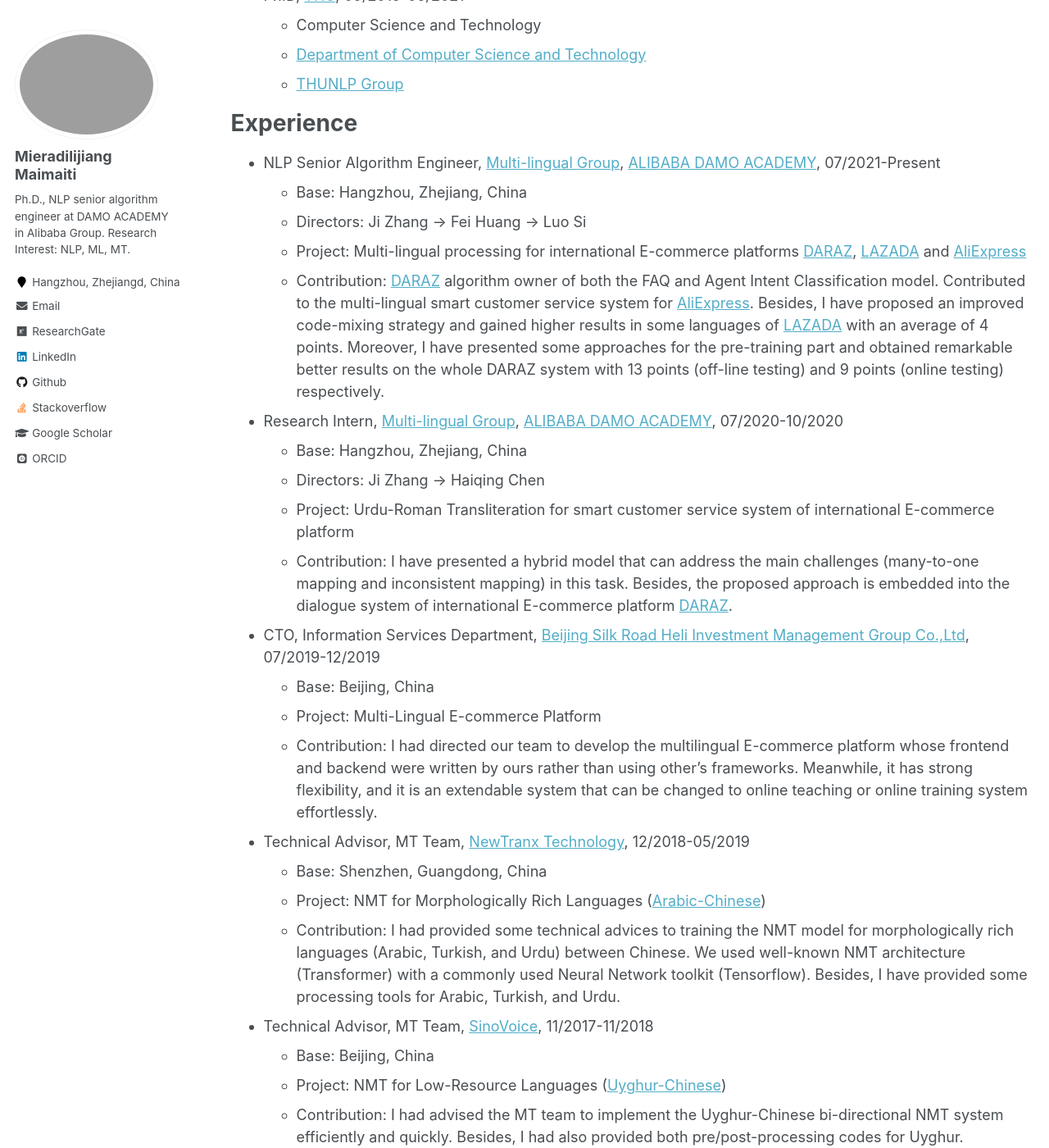
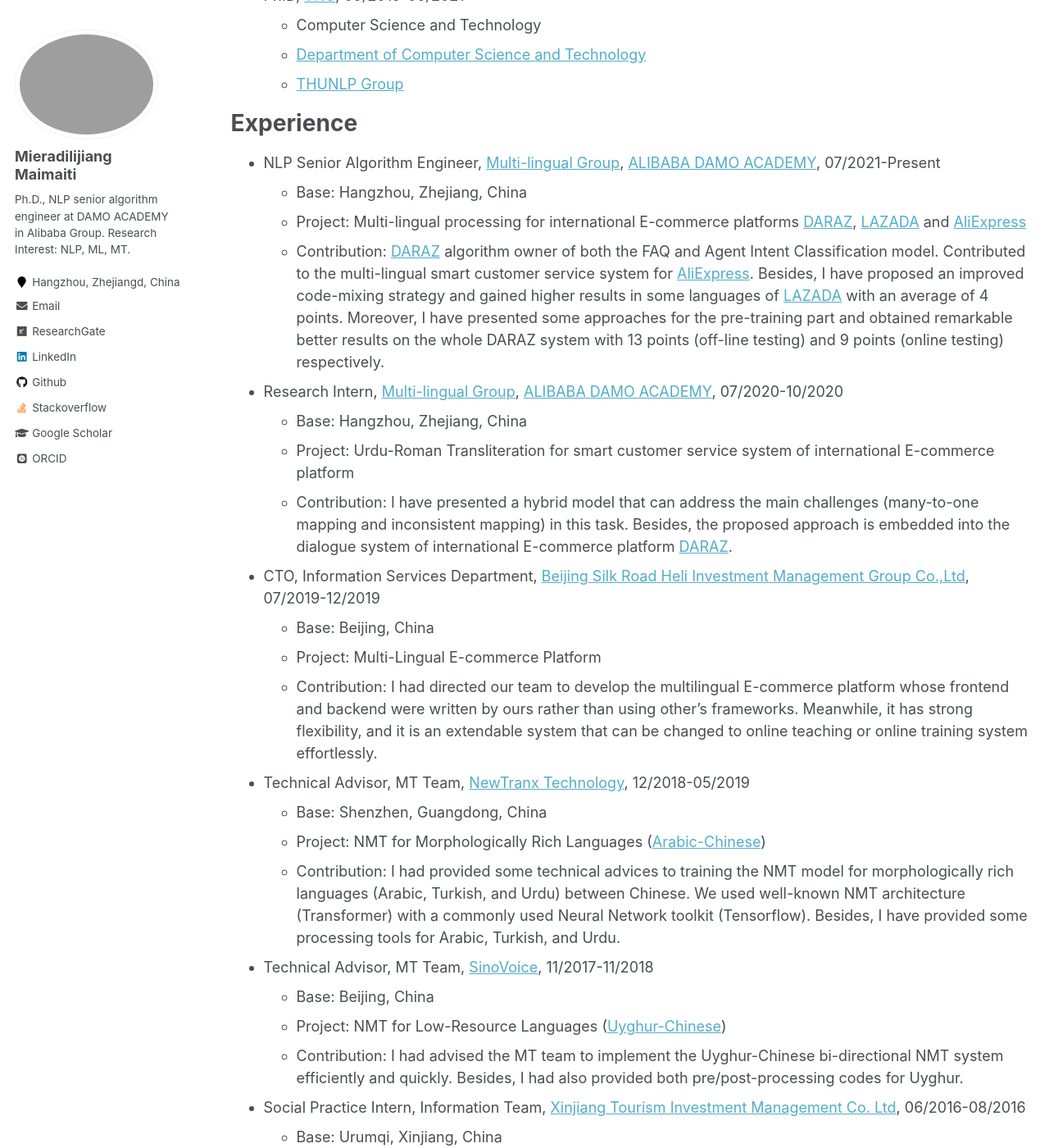
Before and after one commit to miradel51/miradel51.github.io, a Jekyll site: the page built from _pages/cv.md, in a window 1280 px wide and 1400 px high, scrolled down 732 px. Shown: the whole window at 82% size. Built offline with Jekyll 4.4.1, drawn with Linux system fonts in a browser that asks for light colours; some web fonts are replaced.

Commit message:
update cv.md
revised some info from experience part.

```diff
--- a/_pages/cv.md
+++ b/_pages/cv.md
@@ -36,57 +36,68 @@ Experience
 ======
 * NLP Senior Algorithm Engineer, [Multi-lingual Group](https://damo.alibaba.com/labs/language-technology), [ALIBABA DAMO ACADEMY](https://damo.alibaba.com/), 07/2021-Present
   * Base: Hangzhou, Zhejiang, China
-  * Directors: Ji Zhang &rarr; Fei Huang &rarr;  Luo Si
+  <!--- * Directors: Ji Zhang &rarr; Fei Huang &rarr;  Luo Si -->
   * Project: Multi-lingual processing for international E-commerce platforms [DARAZ](https://www.daraz.pk/), [LAZADA](https://www.lazada.com/en/) and [AliExpress](https://www.aliexpress.com/)
   * Contribution: [DARAZ](https://www.daraz.pk/) algorithm owner of both the FAQ and Agent Intent Classification model. Contributed to the multi-lingual smart customer service system for [AliExpress](https://www.aliexpress.com/). Besides, I have proposed an improved code-mixing strategy and gained higher results in some languages of [LAZADA](https://www.lazada.com/en/)  with an average of 4 points. Moreover, I have presented some approaches for the pre-training part and obtained remarkable better results on the whole DARAZ system with 13 points (off-line testing) and 9 points (online testing) respectively.
+
 * Research Intern, [Multi-lingual Group](https://damo.alibaba.com/labs/language-technology), [ALIBABA DAMO ACADEMY](https://damo.alibaba.com/), 07/2020-10/2020
   * Base: Hangzhou, Zhejiang, China
-  * Directors: Ji Zhang &rarr; Haiqing Chen
+  <!--- * Directors: Ji Zhang &rarr; Haiqing Chen -->
   * Project: Urdu-Roman Transliteration for smart customer service system of international E-commerce platform
   * Contribution: I have presented a hybrid model that can address the main challenges (many-to-one mapping and inconsistent mapping) in this task.
 Besides, the proposed approach is embedded into the dialogue system of international E-commerce platform [DARAZ](https://www.daraz.pk/).
+
 * CTO, Information Services Department, [Beijing Silk Road Heli Investment Management Group Co.,Ltd](https://www.helibazar.com/index.html), 07/2019-12/2019
   * Base: Beijing, China
   * Project: Multi-Lingual E-commerce Platform
   * Contribution: I had directed our team to develop the multilingual E-commerce platform whose frontend and backend were written by ours rather than using other's frameworks.
 Meanwhile, it has strong flexibility, and it is an extendable system that can be changed to online teaching or online training system effortlessly.
+
 * Technical Advisor, MT Team, [NewTranx Technology](http://www.newtranx.com/), 12/2018-05/2019
   * Base: Shenzhen, Guangdong, China
   * Project: NMT for Morphologically Rich Languages ([Arabic-Chinese](https://fanyi.newtranx.com/?lng=cn#/onTrans))
   * Contribution: I had provided some technical advices to training the NMT model for morphologically rich languages (Arabic, Turkish, and Urdu) between Chinese. We used well-known NMT architecture (Transformer) with a commonly used Neural Network toolkit (Tensorflow). Besides, I have provided some processing tools for Arabic, Turkish, and Urdu.
+
 * Technical Advisor, MT Team, [SinoVoice](https://www.sinovoice.com/), 11/2017-11/2018
   * Base: Beijing, China
   * Project: NMT for Low-Resource Languages ([Uyghur-Chinese](https://translate.aicloud.com/))
   * Contribution: I had advised the MT team to implement the Uyghur-Chinese bi-directional NMT system efficiently and quickly. Besides, I had also provided both pre/post-processing codes for Uyghur.
+
 * Social Practice Intern, Information Team, [Xinjiang Tourism Investment Management Co. Ltd](http://www.xinhuanet.com/travel/2019-09/06/c_1124969030.htm), 06/2016-08/2016
   * Base: Urumqi, Xinjiang, China
-  * Director: Nan Zhu
+  <!--- * Director: Nan Zhu -->
   * Project: THU College Summer Social Practice Activities
   * Contribution: In this project, I had presented a technical report for providing the multi-lingual service. Besides, I also designed the main architectures of spoken translation by combining ASR and TTS for the project "Smart Tourism".
+
 * NLP Researcher (Apprenticeship), [THUNLP Group](https://nlp.csai.tsinghua.edu.cn/), [Department of Computer Science and Technology](http://www.cs.tsinghua.edu.cn/csen/), 09/2015 - 06/2021
   * Base: Beijing, China
   * Mentor: [Prof. MaoSong Sun](https://nlp.csai.tsinghua.edu.cn/staff/sms/), [Prof. Yang Liu](https://nlp.csai.tsinghua.edu.cn/~ly/)
   * Project: Cross-lingual Information Retrieval system and Low-Resource Languages NMT system
   * Contribution: I had developed a cross-lingual information retrieval system between minority languages (Uyghur, Tibetan, Mongolian) and Chinese. I have also developed NMT online demo for LRLs ([demo](http://101.6.5.207:5152/)).
+
 * Visited Scholar, [Machine Intelligence and Translation Lab](http://mitlab.hit.edu.cn/main.htm), [HIT](http://www.hit.edu.cn/), 09/2014-10/2014
   * Base: Harbin, Heilongjiang, China
   * Mentor: [Dr. Conghui Zhu](http://mitlab.hit.edu.cn/2018/0608/c9183a210166/page.htm)
   * Project: Uyghur-Chinese Statistical Machine Translation (SMT)
   * Task: Learn related techniques about SMT, such as learning open-source system MOSES, learn how to train, how to tune the model, how to optimize, and how to deploy the trained model on the webserver. Meanwhile, I have been taught the CRF model by [Dr. Conghui Zhu](http://mitlab.hit.edu.cn/2018/0608/c9183a210166/page.htm). Besides, I also improved my Linux skills in their Lab.
+
 * Software Engineer, Information Team, Xinjiang Tiznap Information Technology Co. Ltd, 04/2013-11/2013
   * Base: Urumqi, Xinjiang, China
   * Project: Uyghur Search Engine
   * Contribution: I had taken part in the backend development of the Uyghur Information Retrieval System and collected some experiences about the IR system.
+
 * NLP Researcher (Apprenticeship), [Xinjiang Multi-Lingual Information Technology Key Laboratory](http://202.201.242.181:8000/translator/index.html), 09/2012-06/2015
   * Base: Urumqi, Xinjiang, China
   * Mentor: [Prof. Wushouer Silamu](https://ysg.ckcest.cn/html/details/3943/index.html)
   * Project: Uyghur ASR, TTS, Spoken Translation systems
   * Contribution: I had accomplished the Uyghur multi-script TTS model collaborate with my teammates. Meanwhile, we also proposed the Uyghur Voice Controlling ASR model. The last year in my master, we had developed Uyghur-Chinese bi-directional spoken translation system by combing our single separately trained models (Uyghur ASR, TTS, and MT).
+
 * Social Practice Intern, Information Team, Government office, 07/2010-08/2010
   * Base: Kashgar, Xinjiang, China
   * Mentor: Hayrulla
   * Project: XJU College Summer Social Practice Activities
   * Contribution: In this project, we had taught local farmers commonly used techniques and current preferential policies for farmers.
+
 * Software Engineer (Apprenticeship), [Xinjiang Multi-Lingual Information Technology Key Laboratory](http://202.201.242.181:8000/translator/index.html), 11/2009-06/2012
   * Base: Urumqi, Xinjiang, China
   * Mentor: [Prof. Wushouer Silamu](https://ysg.ckcest.cn/html/details/3943/index.html)
```
